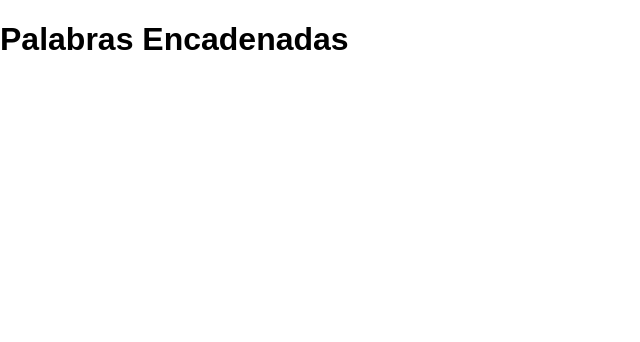
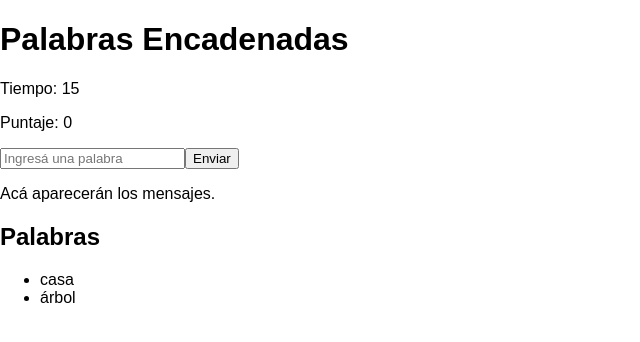
Before and after one commit to francorodriguez00/unq-ui-franco-rodriguez-trabajo-final, a React (Vite) app: page / in a window 1280 px wide. Shown: the top 342 px of the page, without its empty margins (0-640 px from the left). Built offline with nearby package versions, Linux system fonts and the light colour scheme.

Commit message:
feat: estructura incial de la interfaz del juego

```diff
--- a/src/App.jsx
+++ b/src/App.jsx
@@ -1,5 +1,7 @@
+import Game from "./views/Game";
+
 function App() {
-  return <h1>Palabras Encadenadas</h1>;
+  return <Game />;
 }
 
 export default App;
--- a/src/components/header/header.jsx
+++ b/src/components/header/header.jsx
@@ -0,0 +1,7 @@
+import "./header.css";
+
+function Header() {
+  return <h1>Palabras Encadenadas</h1>;
+}
+
+export default Header;
--- a/src/components/message/message.jsx
+++ b/src/components/message/message.jsx
@@ -0,0 +1,7 @@
+import "./message.css";
+
+function Message() {
+  return <p>Acá aparecerán los mensajes.</p>;
+}
+
+export default Message;
--- a/src/components/scoreDisplay/scoreDisplay.jsx
+++ b/src/components/scoreDisplay/scoreDisplay.jsx
@@ -0,0 +1,7 @@
+import "./scoreDisplay.css";
+
+function Score() {
+  return <p>Puntaje: 0</p>;
+}
+
+export default Score;
--- a/src/components/timer/timer.jsx
+++ b/src/components/timer/timer.jsx
@@ -0,0 +1,7 @@
+import "./timer.css";
+
+function Timer() {
+  return <p>Tiempo: 15</p>;
+}
+
+export default Timer;
--- /dev/null
+++ b/src/components/wordInput/wordInput.jsx
@@ -0,0 +1,12 @@
+import "./wordInput.css";
+
+function WordInput() {
+  return (
+    <div>
+      <input type="text" placeholder="Ingresá una palabra" />
+      <button>Enviar</button>
+    </div>
+  );
+}
+
+export default WordInput;
--- a/src/components/wordList/wordList.jsx
+++ b/src/components/wordList/wordList.jsx
@@ -0,0 +1,16 @@
+import "./wordList.css";
+
+function WordList() {
+  return (
+    <div>
+      <h2>Palabras</h2>
+
+      <ul>
+        <li>casa</li>
+        <li>árbol</li>
+      </ul>
+    </div>
+  );
+}
+
+export default WordList;
--- a/src/views/Game.jsx
+++ b/src/views/Game.jsx
@@ -0,0 +1,21 @@
+import Header from "../components/header/header";
+import Timer from "../components/timer/timer";
+import Score from "../components/scoreDisplay/scoreDisplay";
+import WordInput from "../components/wordInput/wordInput";
+import Message from "../components/message/message";
+import WordList from "../components/wordList/wordList";
+
+function Game() {
+  return (
+    <main>
+      <Header />
+      <Timer />
+      <Score />
+      <WordInput />
+      <Message />
+      <WordList />
+    </main>
+  );
+}
+
+export default Game;
```
Also changed, not shown: src/components/wordImput/wordImput.jsx (deleted), src/components/wordInput/wordInput.css (added).
